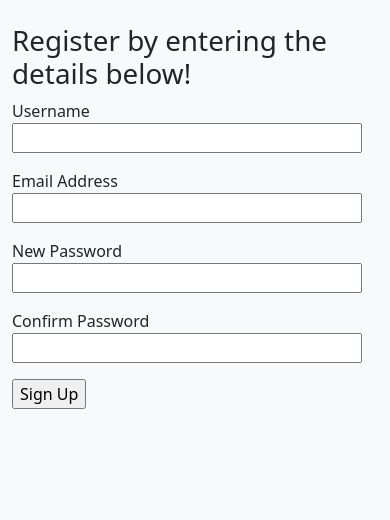
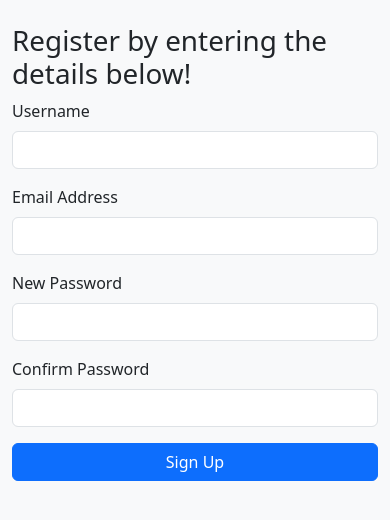
Before and after one commit to mishrasweta-0503/DevStack, a Flask app: page /register in a window 390 px wide. Shown: the part 56-576 px from the top of the page. Run offline with Flask 3, Linux system fonts and the light colour scheme.

Commit message:
Update Readme, and changed the UI to make it mobile and website friendly

```diff
--- a/templates/home.html
+++ b/templates/home.html
@@ -33,7 +33,7 @@
 </form>
 
 {% if resources %}
-    <div class="row">
+    <div class="row row-cols-1 row-cols-sm-2 row-cols-lg-3 g-4">
         {% for res in resources %}
         <div class="col-md-4 mb-4"> <!-- This makes 3 columns on desktop -->
             <div class="card h-100 shadow-sm">
--- a/templates/register.html
+++ b/templates/register.html
@@ -1,23 +1,25 @@
 {% extends 'index.html' %}
 {% block content %}
+<div class="row justify-content-center">
+    <div class="col-12 col-md-6 col-lg-5">
         <h1>Register by entering the details below!</h1>
         <form action="{{ url_for('register') }}" method="post">
             {{ form.hidden_tag() }}
             <p>
-        {{ form.username.label }}<br>
-        {{ form.username(size=32) }}
+                {{ form.username.label(class="form-label") }}<br>
+                {{ form.username(class="form-control") }}
             </p>
             <p>
-        {{ form.email.label }}<br>
-        {{ form.email(size=32) }}
+                {{ form.email.label(class="form-label") }}<br>
+                {{ form.email(class="form-control") }}
             </p>
             <p>
-        {{ form.password.label }}<br>
-        {{ form.password(size=32) }}
+                {{ form.password.label(class="form-label") }}<br>
+                {{ form.password(class="form-control") }}
             </p>
             <p>
-        {{ form.confirm_password.label }}<br>
-        {{ form.confirm_password(size=32) }}
+                {{ form.confirm_password.label(class="form-label") }}<br>
+                {{ form.confirm_password(class="form-control") }}
 
                 {% if form.confirm_password.errors %}
                     {% for error in form.confirm_password.errors %}
@@ -25,6 +27,8 @@
                     {% endfor %}
                 {% endif %}
             </p>
-    <p>{{ form.submit() }}</p>
+            <p>{{ form.submit(class="btn btn-primary w-100") }}</p>
         </form>
+    </div>
+</div>
 {% endblock %}
```
Also changed, not shown: templates/login.html (+9 -5 lines), README.md (added). Lines whose indentation alone changed are shown as unchanged.
